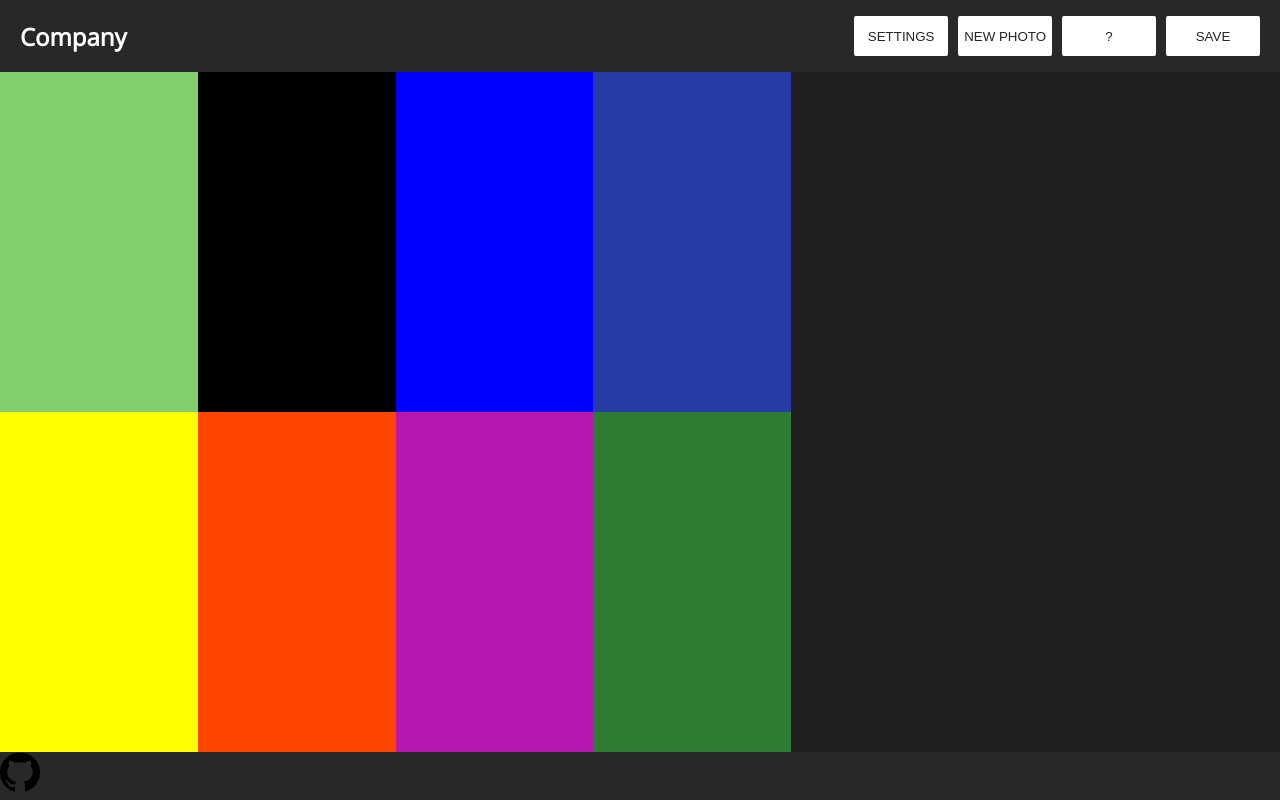
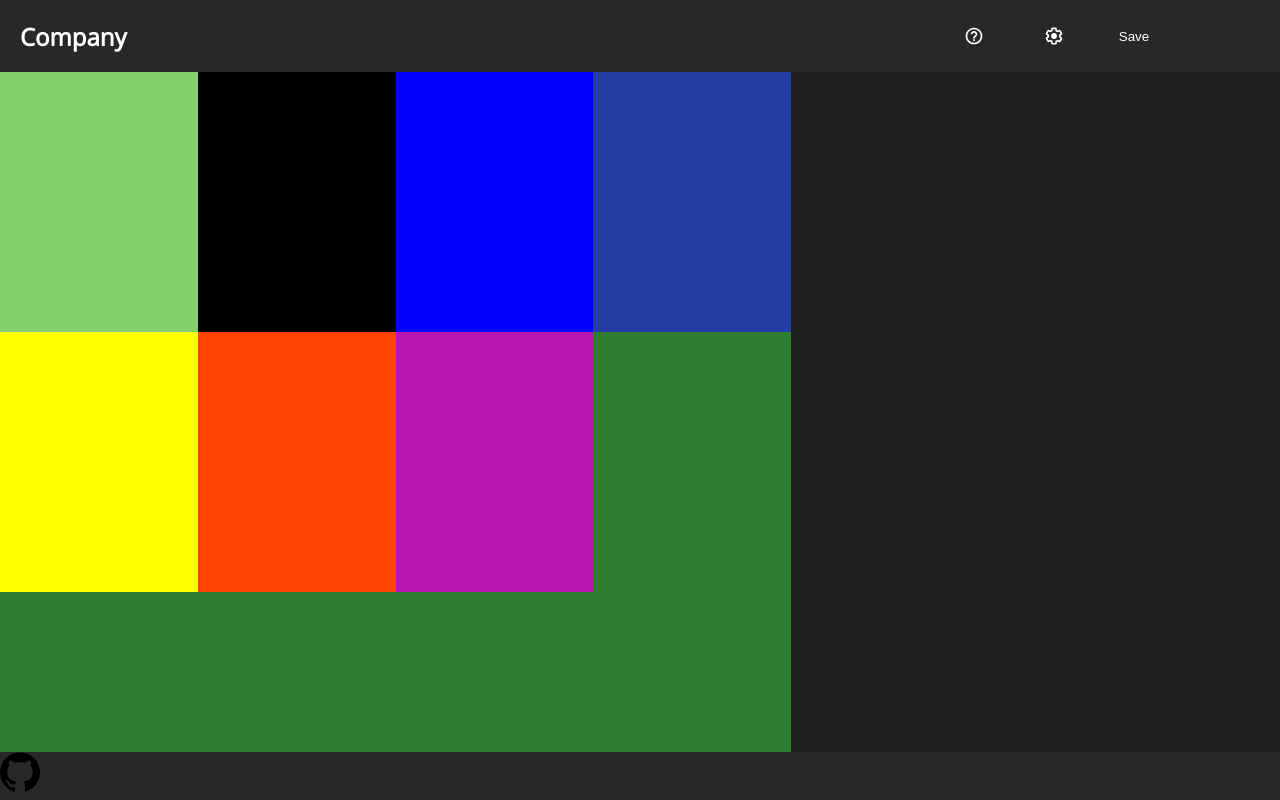
Before and after one commit to NikitaKemarskiy/color-pick, a website: page public/index.html in a window 1280 px wide. Drawn offline with nearby package versions, Linux system fonts and the light colour scheme.

Commit message:
added normal buttons
made scroll, but still need to fix hover near the border of color.

```diff
--- a/public/assets/scripts/copy_color.js
+++ b/public/assets/scripts/copy_color.js
@@ -18,6 +18,7 @@ function copyToClip() {
   document.execCommand('copy');                                       //and copy the color from it.
   dummy.remove();                                                     //Here we remove the temporary field.
   console.log(color + " copied in HEX!");                             //info for developers.
+  popup(color);
 }
 
 /*THIS FUNCTION converts a part of rgb(r, g or b) into a hexademical number*/
@@ -42,3 +43,16 @@ function RGBParser(rgb) {
   const colorsNums = [parseInt(colorsArray[0]), parseInt(colorsArray[1]), parseInt(colorsArray[2])]
   return RGBtoHEX(colorsNums);
 }
+
+
+
+function popup(color) {
+  const popupScreen = document.getElementsByClassName('copy_notif');
+  // const notif = document.createElement('notif');
+  console.log(popupScreen[0]);
+  popupScreen[0].style.opacity = '1';
+  popupScreen[0].style.zIndex = '99999';
+  popupScreen[0].style.backgroundColor = color;
+
+
+}
--- a/public/assets/scripts/popup.js
+++ /dev/null
@@ -1,3 +0,0 @@
-document.addEventListener('click',function name(params) {
-
-} )
--- a/public/assets/styles/style.css
+++ b/public/assets/styles/style.css
@@ -13,22 +13,26 @@ body{
 /*--------BUTTONS---------*/
 
 button{
-  border: 0;
-  background: white;
-  color: #252525;
-  text-transform: uppercase;
-  border-radius: 2px;
-  height: 40px;
+  background: transparent;
+  border: none;
+  height: 48px;
+  width: 48px;
+  border-radius: 50%;
+  background: transparent;
+  color: white;
   margin-left: 10px;
-  vertical-align: middle;
+  vertical-align: center;
+  padding: 0;
   text-align: center;
-  transition: all .1s linear;
-}
-button:hover{
-  border: 2px solid black;
+  transition: background-color .2s linear;
+  outline: none;
+  display: flex;
+  align-items: center;
+  justify-content: center;
+  cursor: pointer;
 }
 button:active{
-  background: red;
+  background: #1F1F1F;
 }
 
 
@@ -42,6 +46,7 @@ header{
   flex-direction: row;
   justify-content: space-between;
   align-items: center;
+  z-index: 3;
 }
 
 .header_title{
@@ -61,12 +66,23 @@ header{
 
 /*---------MAIN-----------*/
 
+::-webkit-scrollbar {
+    width: 0px;  /* Remove scrollbar space */
+    background: transparent;  /* Optional: just make scrollbar invisible */
+}
+
+
+.scrollable{
+  width: 61.8%;
+  height: 85vh;
+  overflow-y: scroll;
+  overflow-x: hidden;
+}
+
 .copy_notif{
   width: 100%;
   height: 100vh;
   position: fixed;
-  /* bottom: 8vh;
-  left: 15px; */
   background: #202124;
   z-index: -1;
   border-radius: 3px;
@@ -74,6 +90,10 @@ header{
   align-items: center;
   text-align: center;
   opacity: 0;
+  transition: opacity .1s ease-in-out;
+  font-size: 200px;
+  font-family: 'Roboto', sans-serif;
+  /* transition: z-index 10001s ease-in-out; */
 }
 
 
@@ -87,13 +107,10 @@ main{
 
 
 .colors{
-    text-align: center;
-
+  text-align: center;
   display: grid;
-  width: 61.8%;
-  max-width: 61.8%;
+  width: 100%;
   height: 100%;
-  grid-template-rows: 1fr 1fr;
   grid-template-columns: 1fr 1fr 1fr 1fr;
   overflow-y: none;
   overflow-x: none;
@@ -115,6 +132,8 @@ main{
 
 .color{
   margin: 0;
+  width: 100%;
+  height: 260px;
   padding: 0;
   transition: transform .1s ease;
   color: white;
@@ -152,6 +171,22 @@ main{
   background: #2f7c33;
 }
 
+.color:nth-child(9){
+  background: #2f7c33;
+}
+.color:nth-child(10){
+  background: #2f7c33;
+}
+.color:nth-child(11){
+  background: #2f7c33;
+}
+.color:nth-child(12){
+  background: #2f7c33;
+}
+.color:nth-child(13){
+  background: #2f7c33;
+}
+
 .color:hover{
   transform: scale(1.05);
   box-shadow: 0px 0px 20px 5px #202020;
@@ -175,6 +210,7 @@ footer{
   color: cyan;
   width: 100%;
   align-items: center;
+  z-index: 3;
 }
 
 .github-logo{
--- a/public/index.html
+++ b/public/index.html
@@ -20,9 +20,23 @@
         <h1 class="header_project-name">Company</h1>
       </div>
       <div class="header_buttons">
-        <button>Settings</button>
-        <button>New Photo</button>
-        <button>?</button>
+        <button>
+          <svg width="20" height="20" viewBox="0 0 24 24" class="NSy2Hd RTiFqe null">
+            <path fill="none" d="M0 0h24v24H0V0z">
+            </path>
+            <path fill="#ffffff"
+              d="M11 18h2v-2h-2v2zm1-16C6.48 2 2 6.48 2 12s4.48 10 10 10 10-4.48 10-10S17.52 2 12 2zm0 18c-4.41 0-8-3.59-8-8s3.59-8 8-8 8 3.59 8 8-3.59 8-8 8zm0-14c-2.21 0-4 1.79-4 4h2c0-1.1.9-2 2-2s2 .9 2 2c0 2-3 1.75-3 5h2c0-2.25 3-2.5 3-5 0-2.21-1.79-4-4-4z">
+            </path>
+          </svg>
+        </button>
+        <button>
+          <svg width="20" height="20" viewBox="0 0 24 24" class="NSy2Hd RTiFqe null">
+            <path fill="white"
+              d="M13.85 22.25h-3.7c-.74 0-1.36-.54-1.45-1.27l-.27-1.89c-.27-.14-.53-.29-.79-.46l-1.8.72c-.7.26-1.47-.03-1.81-.65L2.2 15.53c-.35-.66-.2-1.44.36-1.88l1.53-1.19c-.01-.15-.02-.3-.02-.46 0-.15.01-.31.02-.46l-1.52-1.19c-.59-.45-.74-1.26-.37-1.88l1.85-3.19c.34-.62 1.11-.9 1.79-.63l1.81.73c.26-.17.52-.32.78-.46l.27-1.91c.09-.7.71-1.25 1.44-1.25h3.7c.74 0 1.36.54 1.45 1.27l.27 1.89c.27.14.53.29.79.46l1.8-.72c.71-.26 1.48.03 1.82.65l1.84 3.18c.36.66.2 1.44-.36 1.88l-1.52 1.19c.01.15.02.3.02.46s-.01.31-.02.46l1.52 1.19c.56.45.72 1.23.37 1.86l-1.86 3.22c-.34.62-1.11.9-1.8.63l-1.8-.72c-.26.17-.52.32-.78.46l-.27 1.91c-.1.68-.72 1.22-1.46 1.22zm-3.23-2h2.76l.37-2.55.53-.22c.44-.18.88-.44 1.34-.78l.45-.34 2.38.96 1.38-2.4-2.03-1.58.07-.56c.03-.26.06-.51.06-.78s-.03-.53-.06-.78l-.07-.56 2.03-1.58-1.39-2.4-2.39.96-.45-.35c-.42-.32-.87-.58-1.33-.77l-.52-.22-.37-2.55h-2.76l-.37 2.55-.53.21c-.44.19-.88.44-1.34.79l-.45.33-2.38-.95-1.39 2.39 2.03 1.58-.07.56a7 7 0 0 0-.06.79c0 .26.02.53.06.78l.07.56-2.03 1.58 1.38 2.4 2.39-.96.45.35c.43.33.86.58 1.33.77l.53.22.38 2.55z">
+            </path>
+            <circle fill="white" cx="12" cy="12" r="3.5"></circle>
+          </svg>
+        </button>
         <button>Save</button>
       </div>
     </header>
@@ -31,6 +45,7 @@
           Скопировано!
         </div>
     <main>
+      <div class="scrollable">
         <div class="colors" onclick="copyToClip()">
           <div class="color">
             <div class="color_text"></div>
@@ -56,8 +71,25 @@
           <div class="color">
             <div class="color_text"></div>
           </div>
+          <div class="color">
+            <div class="color_text"></div>
           </div>
-      <div class="statistics">
+          <div class="color">
+            <div class="color_text"></div>
+          </div>
+          <div class="color">
+            <div class="color_text"></div>
+          </div>
+          <div class="color">
+            <div class="color_text"></div>
+          </div>
+          <div class="color">
+            <div class="color_text"></div>
+          </div>
+        </div>
+      </div>
+      <div class="get_fromImage">
+        <img src="" alt="">
 
       </div>
 
```
Lines whose indentation alone changed are shown as unchanged.
